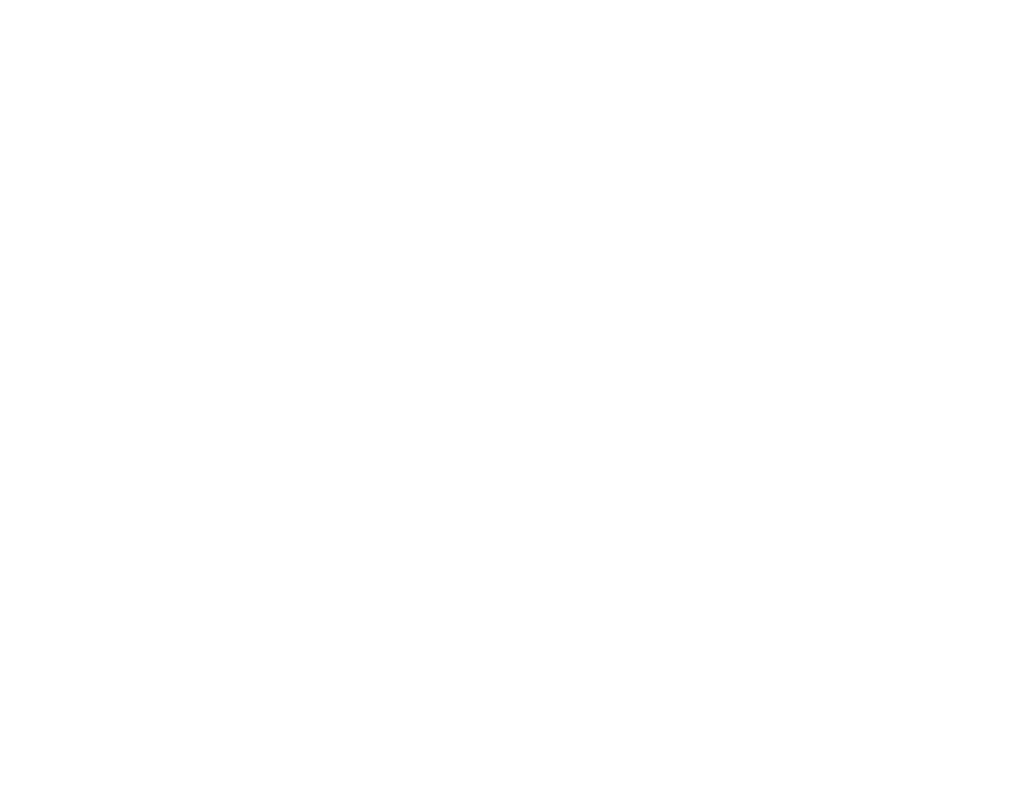
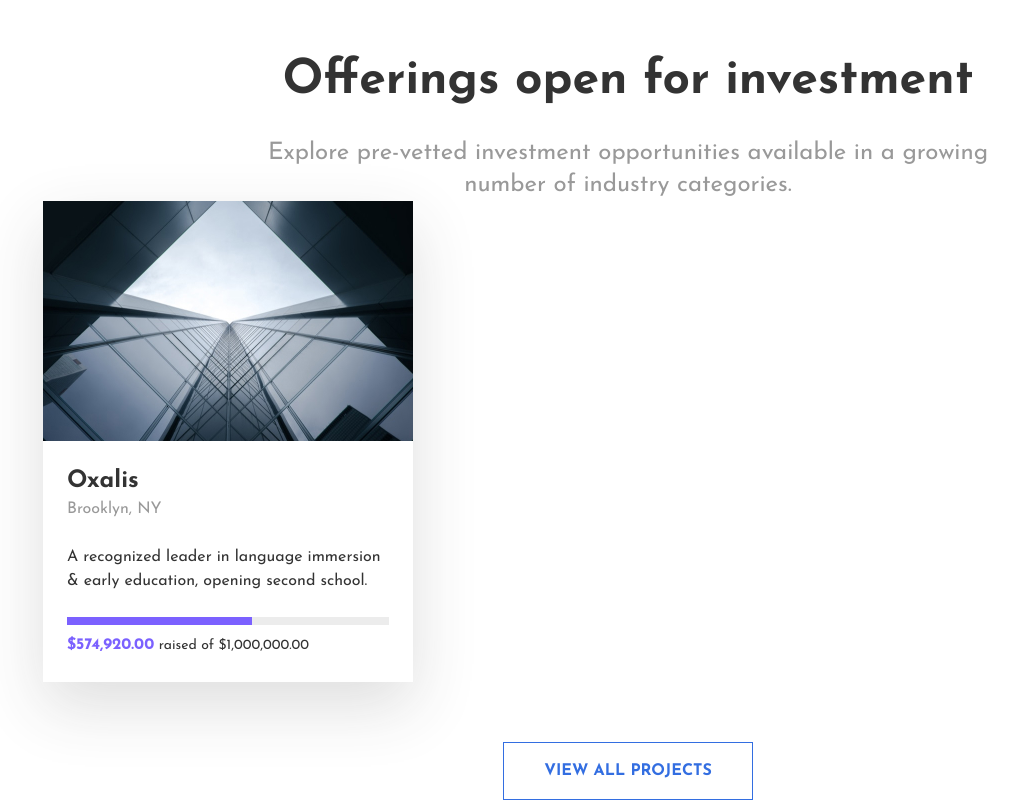
Before and after one commit to yaroslavTsebro/next-invest, a React (Create React App) app: page / in a window 1280 px wide. Shown: the part 980-1782 px from the top of the page, without its empty margins (12-1030 px from the left). Before the commit the page ends 893 px from the top, so only its background shows below. Built offline with nearby package versions, Linux system fonts and the light colour scheme.

Commit message:
minor changes

```diff
--- a/src/components/MainComponents/Main/Main.tsx
+++ b/src/components/MainComponents/Main/Main.tsx
@@ -1,10 +1,12 @@
 import { GetStarted } from "../GetStarted/GetStarted";
+import { Offers } from "../Offers/Offers";
 import "./Main.scss";
 
 export function Main() {
   return (
     <main className="main">
       <GetStarted />
+      <Offers/>
     </main>
   );
 }
--- /dev/null
+++ b/src/components/MainComponents/Offers/Offers.scss
@@ -0,0 +1,19 @@
+.offers__text {
+  max-width: 770px;
+}
+
+.offers {
+  padding: 160px 0px;
+}
+
+.offers__container {}
+
+.offers__body {
+  &:not(:last-child) {
+    margin-bottom: 60px;
+  }
+}
+
+.offers__view-all {
+  text-align: center;
+}
--- /dev/null
+++ b/src/components/MainComponents/Offers/Offers.tsx
@@ -0,0 +1,48 @@
+import { Card, Offer, SecurityType } from "../../common/Card/Card";
+import {
+  TextBlock,
+  TextBlockText,
+  TextBlockTitle,
+} from "../../common/TextBlock/TextBlock";
+import "./Offers.scss";
+
+const card: Offer = {
+  name: "Oxalis",
+  location: "Brooklyn, NY",
+  description:
+    "A recognized leader in language immersion & early education, opening second school.",
+  raised: 574920,
+  needToRaise: 1000000,
+  minInvest: 100,
+  maturity: 48,
+  investmentMultiple: 1.4,
+  securityType: SecurityType.RevenueSharingNote,
+  tags: ["house", "Family Business"],
+  link: "#",
+  src: "../../../assertions/offers/1.jpg",
+  alt: "house",
+};
+
+export function Offers() {
+  return (
+    <section className="offers">
+      <div className="offers__container">
+        <TextBlock className="offers__text" center={true}>
+          <TextBlockTitle>Offerings open for investment</TextBlockTitle>
+          <TextBlockText>
+            Explore pre-vetted investment opportunities available in a growing
+            number of industry categories.
+          </TextBlockText>
+        </TextBlock>
+        <div className="offers__body">
+          <Card offer={card}/>
+        </div>
+        <div className="offers__view-all">
+          <button className="button button_tansparent-blue">
+            View All Projects
+          </button>
+        </div>
+      </div>
+    </section>
+  );
+}
--- a/src/components/headerComponents/Header/Header.scss
+++ b/src/components/headerComponents/Header/Header.scss
@@ -77,6 +77,12 @@
   color: #FFF;
 }
 
+.button_tansparent-blue {
+  border: 1px solid #336EE1;
+  color: transparent;
+  color: #336EE1;
+}
+
 .header__burger {
   grid-area: burger;
   display: inline-block;
```
